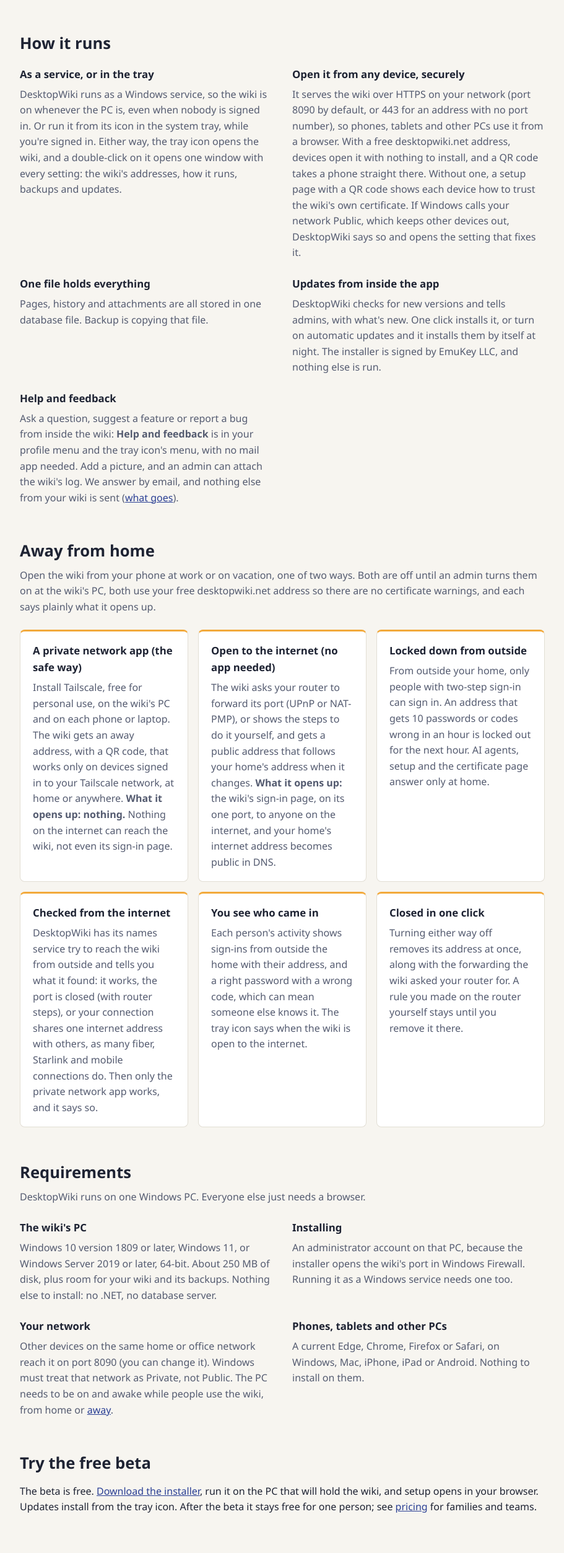
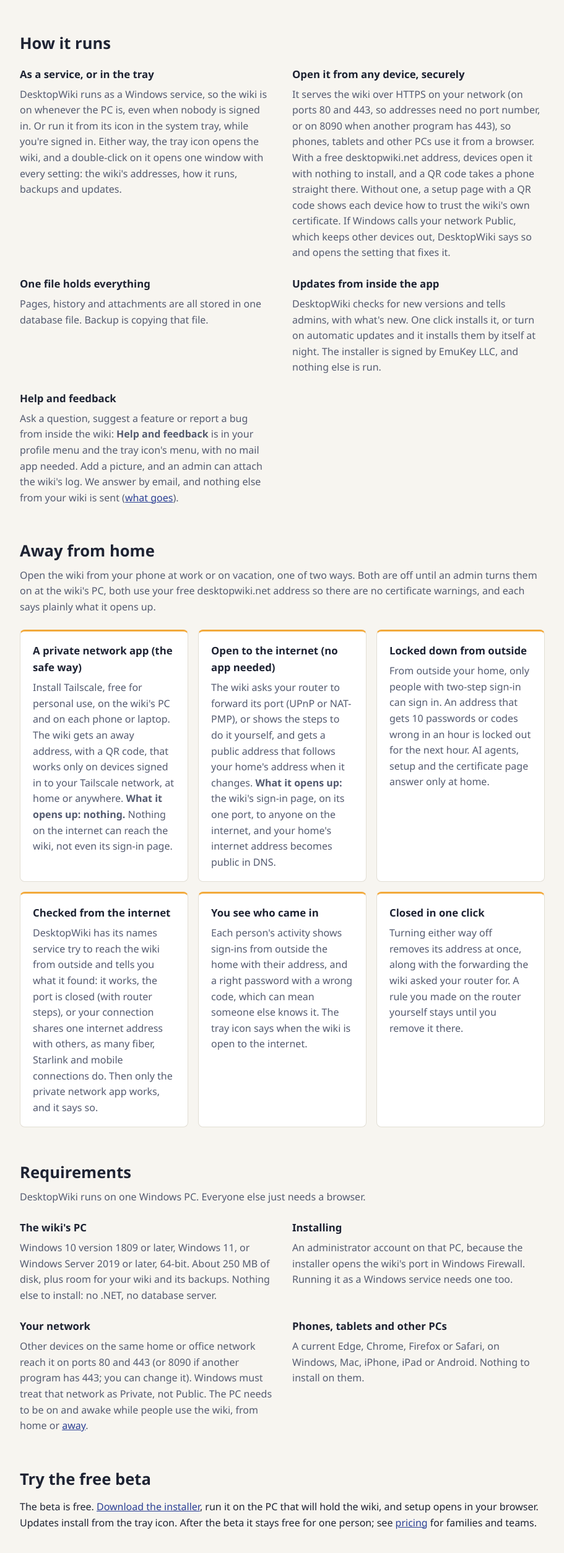
Before and after one commit to DesktopWiki/desktopwiki-website, a plain HTML site: page index.html in a window 1280 px wide. Shown: the part 9199-11705 px from the top of the page at 62% size, without its empty margins (184-1095 px from the left). Drawn offline with Linux system fonts and the light colour scheme.

Commit message:
Port 80/443 is the default; 8090 when another program has 443
Co-Authored-By: Claude Opus 5.5 <noreply@anthropic.com>

```diff
--- a/index.html
+++ b/index.html
@@ -357,7 +357,7 @@
         </div>
         <div>
           <h3>Open it from any device, securely</h3>
-          <p>It serves the wiki over HTTPS on your network (port 8090 by default, or 443 for an address with no port number), so phones, tablets and other PCs use it from a browser. With a free desktopwiki.net address, devices open it with nothing to install, and a QR code takes a phone straight there. Without one, a setup page with a QR code shows each device how to trust the wiki's own certificate. If Windows calls your network Public, which keeps other devices out, DesktopWiki says so and opens the setting that fixes it.</p>
+          <p>It serves the wiki over HTTPS on your network (on ports 80 and 443, so addresses need no port number, or on 8090 when another program has 443), so phones, tablets and other PCs use it from a browser. With a free desktopwiki.net address, devices open it with nothing to install, and a QR code takes a phone straight there. Without one, a setup page with a QR code shows each device how to trust the wiki's own certificate. If Windows calls your network Public, which keeps other devices out, DesktopWiki says so and opens the setting that fixes it.</p>
         </div>
         <div>
           <h3>One file holds everything</h3>
@@ -420,7 +420,7 @@
         </div>
         <div>
           <h3>Your network</h3>
-          <p>Other devices on the same home or office network reach it on port 8090 (you can change it). Windows must treat that network as Private, not Public. The PC needs to be on and awake while people use the wiki, from home or <a href="#away">away</a>.</p>
+          <p>Other devices on the same home or office network reach it on ports 80 and 443 (or 8090 if another program has 443; you can change it). Windows must treat that network as Private, not Public. The PC needs to be on and awake while people use the wiki, from home or <a href="#away">away</a>.</p>
         </div>
         <div>
           <h3>Phones, tablets and other PCs</h3>
```
Also changed, not shown: help/port-in-use.html (+1 -1 lines).
